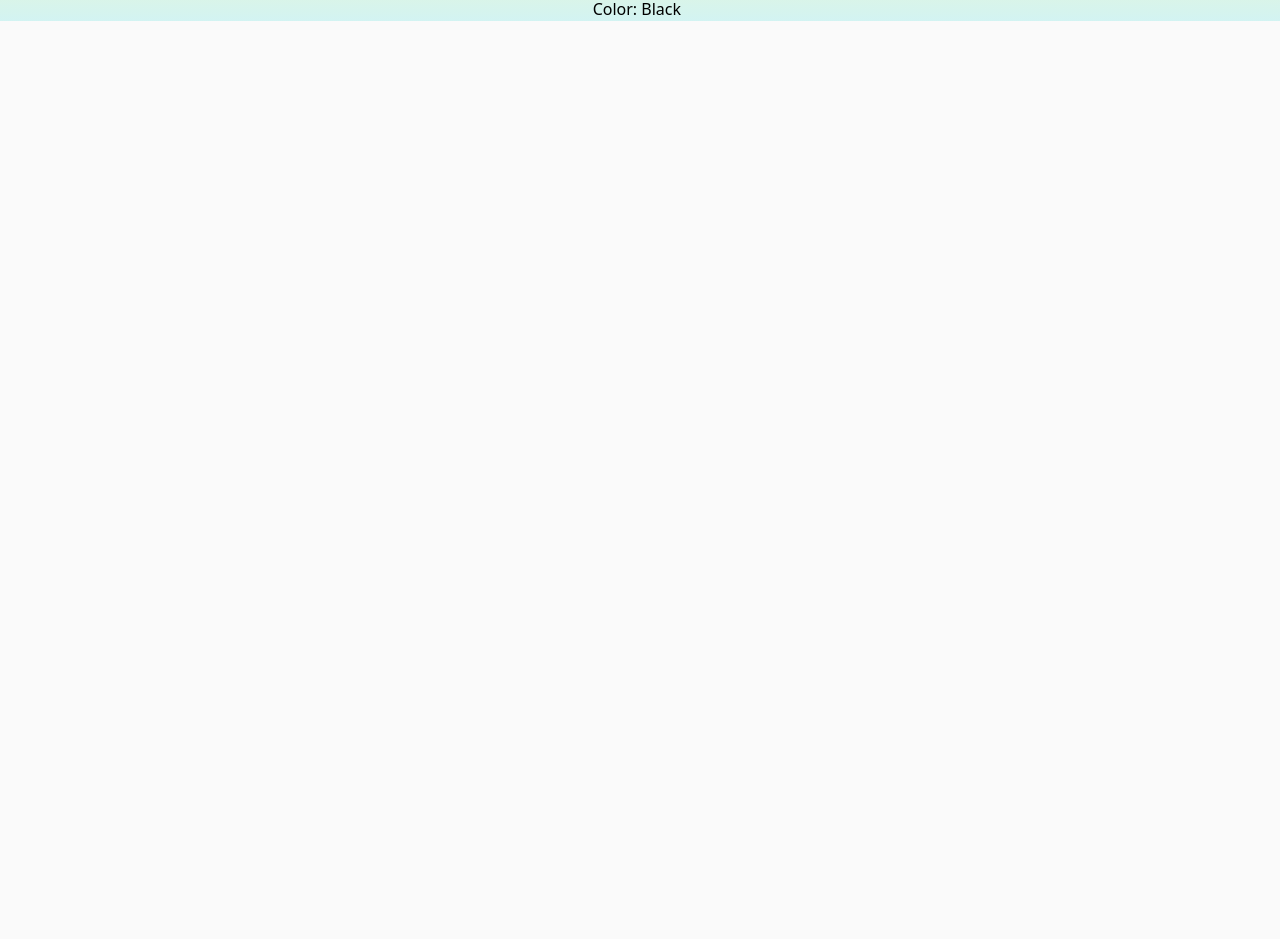
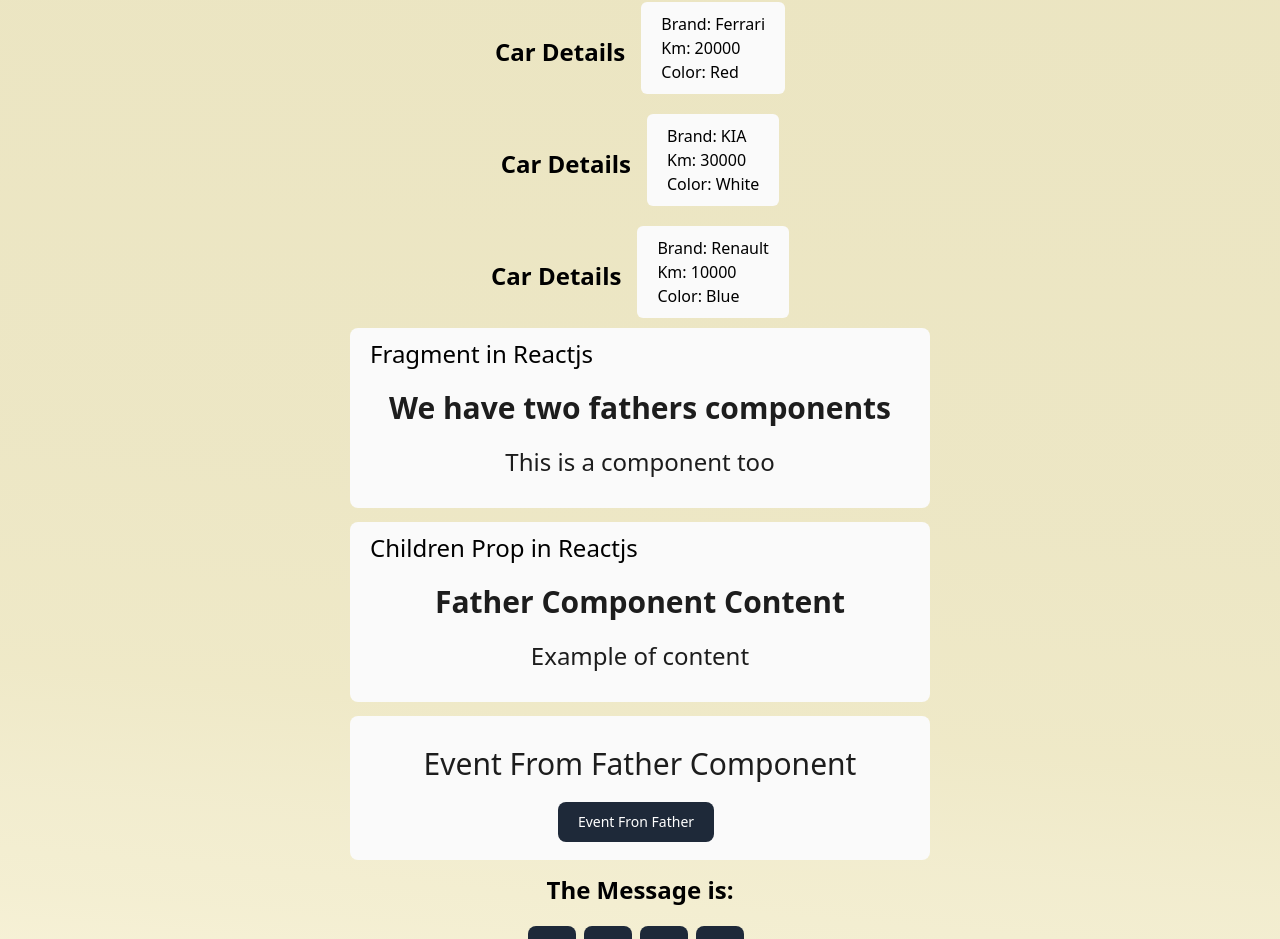
Before and after one commit to josevitor555/studyreact, a React (Vite) app: page / in a window 1280 px wide. Shown: the part 1382-2321 px from the top of the page. Before the commit the page ends 1403 px from the top, so only its background shows below. Built offline with nearby package versions, Linux system fonts and the light colour scheme.

Commit message:
Avançando no React

```diff
--- a/src/App.css
+++ b/src/App.css
@@ -14,10 +14,25 @@ h1 {
   margin: 20px 10px;
 }
 
-.show-button, .props, .card__details {
+.show-button, .props {
   display: flex;
   align-items: center;
   justify-content: center;
+}
+
+.card__details {
+  margin: 0 auto;
+  padding: 10px;
+  width: 560px;
+  display: flex;
+  align-items: center;
+  justify-content: center;
+}
+
+.card__details ul {
+  background: #fafafa;
+  padding: 10px 20px;
+  border-radius: 6px;
 }
 
 .list-names {
@@ -28,23 +43,53 @@ h1 {
   list-style: none;
 }
 
+.state-lift {
+  margin-top: 10px;
+  padding: 10px 0px;
+}
+
+.fragment {
+  background: #fafafa;
+  width: 580px;
+  margin: 0 auto;
+  padding: 10px 20px;
+  border-radius: 8px;
+}
+
+.children-prop {
+  background: #fafafa;
+  width: 580px;
+  margin: 14px auto;
+  padding: 10px 20px;
+  border-radius: 8px;
+}
+
+.execute__function {
+  background: #fafafa;
+  width: 580px;
+  margin: 14px auto;
+  padding: 10px 20px;
+  border-radius: 8px;
+}
+
 body {
   height: auto;
   background: #fafafa;
   height: auto;
   background-image: linear-gradient(
-    0deg,
-    hsl(178deg 59% 89%) 0%,
-    hsl(146deg 56% 91%) 2%,
-    hsl(113deg 52% 92%) 4%,
-    hsl(81deg 46% 93%) 8%,
-    hsl(49deg 38% 94%) 12%,
-    hsl(16deg 26% 96%) 19%,
-    hsl(5deg 40% 95%) 32%,
-    hsl(15deg 64% 92%) 59%,
-    hsl(25deg 76% 90%) 77%,
-    hsl(35deg 83% 87%) 88%,
-    hsl(45deg 88% 85%) 95%,
-    hsl(55deg 91% 82%) 100%
+    5deg,
+    hsl(50deg 69% 91%) 0%,
+    hsl(50deg 64% 90%) 2%,
+    hsl(51deg 60% 89%) 4%,
+    hsl(51deg 57% 88%) 8%,
+    hsl(51deg 55% 86%) 13%,
+    hsl(51deg 52% 85%) 22%,
+    hsl(51deg 51% 84%) 47%,
+    hsl(50deg 52% 85%) 76%,
+    hsl(48deg 54% 86%) 86%,
+    hsl(47deg 56% 87%) 92%,
+    hsl(46deg 58% 88%) 96%,
+    hsl(44deg 60% 89%) 98%,
+    hsl(43deg 62% 90%) 100%
   );
 }
--- a/src/App.jsx
+++ b/src/App.jsx
@@ -1,14 +1,40 @@
 import './App.css'
 import './input.css'
 
-import imageExmple from './assets/img.jpg'
+import imageExmple from './assets/monkey.jpg'
 import Data from './components/Data'
 import ListRender from './components/ListRender'
 import ConditionalRender from './components/ConditionalRender'
 import ShowUsersName from './components/ShowUsersName'
 import CardDetails from './components/CardDetails'
+import Fragment from './components/Fragment'
+import Container from './components/Container'
+import ExecuteFunction from './components/ExecuteFunction'
+import Message from './components/Message'
+import ChangeMessage from './components/ChangeMessage'
+
+import { useState } from 'react'
+
+{/* Renderização de lista com componente */}
+const cars = [
+  {id: 1, barnd: "Ferrari", color: "Red", km: 20000},
+  {id: 2, barnd: "KIA", color: "White", km: 30000},
+  {id: 3, barnd: "Renault", color: "Blue", km: 10000},
+]
 
 function App() {
+
+  // Função em Prop
+
+  function showMessage() {
+    alert("Event from father component!");
+  }
+
+  // State Lift
+  const [message, setMessage] = useState("")
+  const handleMessage = (msg) => {
+    setMessage(msg);
+  }
 
   return (
     <>
@@ -17,7 +43,7 @@ function App() {
 
       {/* Importando imagens */}
       {/* <img src="./assets/img.jpg" alt="Image not found" /> */}
-      <img src={imageExmple}alt="Image not found" />
+      <img src={imageExmple} alt="Image not found" />
 
       <Data/>
       <ListRender/>
@@ -32,6 +58,27 @@ function App() {
       <CardDetails brand="BMW" km={10000} color="Blue"/>
       <CardDetails brand="Tesla" km={12000} color="Red"/>
       <CardDetails brand="Volvo" km={11000} color="Black"/>
+
+      {/* Renderização de lista com componente */}
+
+      {cars.map((car) => (
+        <CardDetails key={car.id} brand={car.barnd} color={car.color} km={car.km} />
+      ))}
+
+      {/* Fragment */}
+      <Fragment/>
+
+      {/* Container - children props */}
+      <Container>
+        <h1 className='text-2xl font-light'> Example of content </h1>
+      </Container>
+
+      {/* Função em Prop */}
+      <ExecuteFunction myFunction={showMessage}/>
+
+      {/* State Lift */}
+      <Message msg={message}/>
+      <ChangeMessage handleMessage={handleMessage}/>
      </div>
     </>
   )
--- a/src/components/CardDetails.jsx
+++ b/src/components/CardDetails.jsx
@@ -1,6 +1,6 @@
 const CardDetails = ({brand, km, color}) => {
     return (
-        <div className="flex flex-col card__details">
+        <div className="card__details grid grid-cols-4 gap-4 mt-4">
             <h3 className="text-2xl font-semibold mt-2"> Car Details </h3>
             <ul>
                 <li> Brand: {brand} </li>
--- /dev/null
+++ b/src/components/ChangeMessage.jsx
@@ -0,0 +1,14 @@
+const ChangeMessage = ({ handleMessage }) => {
+
+    const messages = ["José!", "Vitor", "Sousa", "Feitosa"];
+    return (
+        <div className="state-lift flex items-center justify-center">
+            <button className="text-white bg-gray-800 hover:bg-gray-900 focus:outline-none focus:ring-4 focus:ring-gray-300 font-medium rounded-lg text-sm px-5 py-2.5 me-2 mb-2 dark:bg-gray-800 dark:hover:bg-gray-700 dark:focus:ring-gray-700 dark:border-gray-700" onClick={() => handleMessage(messages[0])}> 1 </button>
+            <button className="text-white bg-gray-800 hover:bg-gray-900 focus:outline-none focus:ring-4 focus:ring-gray-300 font-medium rounded-lg text-sm px-5 py-2.5 me-2 mb-2 dark:bg-gray-800 dark:hover:bg-gray-700 dark:focus:ring-gray-700 dark:border-gray-700" onClick={() => handleMessage(messages[1])}> 2 </button>
+            <button className="text-white bg-gray-800 hover:bg-gray-900 focus:outline-none focus:ring-4 focus:ring-gray-300 font-medium rounded-lg text-sm px-5 py-2.5 me-2 mb-2 dark:bg-gray-800 dark:hover:bg-gray-700 dark:focus:ring-gray-700 dark:border-gray-700" onClick={() => handleMessage(messages[2])}> 3 </button>
+            <button className="text-white bg-gray-800 hover:bg-gray-900 focus:outline-none focus:ring-4 focus:ring-gray-300 font-medium rounded-lg text-sm px-5 py-2.5 me-2 mb-2 dark:bg-gray-800 dark:hover:bg-gray-700 dark:focus:ring-gray-700 dark:border-gray-700" onClick={() => handleMessage(messages[3])}> 4 </button>
+        </div>
+    )
+}
+
+export default ChangeMessage
--- a/src/components/ConditionalRender.jsx
+++ b/src/components/ConditionalRender.jsx
@@ -9,7 +9,7 @@ function ConditionalRender() {
             {x && <p> If x is equal true, yes! </p>}
 
             {/* Else */}
-            <h3 className="text-2xl font-semibold mt-2"> Render ternário </h3>
+            <h3 className="text-2xl font-semibold mt-2"> Ternary render </h3>
             {name === "José" ? (
                 <div>
                     <p> Hello! José. </p>
--- /dev/null
+++ b/src/components/Container.jsx
@@ -0,0 +1,11 @@
+const Container = ({ children }) => {
+    return (
+        <div className="children-prop">
+            <h2 className="text-2xl font-extralight"> Children Prop in Reactjs </h2>
+            <h1 className="text-3xl font-semibold"> Father Component Content </h1>
+            {children}
+        </div>
+    );
+}
+
+export default Container
--- /dev/null
+++ b/src/components/ExecuteFunction.jsx
@@ -0,0 +1,10 @@
+const ExecuteFunction = ({ myFunction }) => {
+    return (
+        <div className="execute__function flex flex-col items-center justify-center">
+            <h1 className="text-3xl font-light"> Event From Father Component </h1>
+            <button className="text-white bg-gray-800 hover:bg-gray-900 focus:outline-none focus:ring-4 focus:ring-gray-300 font-medium rounded-lg text-sm px-5 py-2.5 me-2 mb-2 dark:bg-gray-800 dark:hover:bg-gray-700 dark:focus:ring-gray-700 dark:border-gray-700 cursor-pointer" onClick={myFunction}> Event Fron Father </button>
+        </div>
+    )
+}
+
+export default ExecuteFunction
--- /dev/null
+++ b/src/components/Fragment.jsx
@@ -0,0 +1,17 @@
+const Fragment = () => {
+    return (
+        <>
+            <div className="fragment">
+                <h2 className="text-2xl font-extralight"> Fragment in Reactjs </h2>
+                <div>
+                    <h1 className="text-3xl font-semibold"> We have two fathers components </h1>
+                </div>
+                <div>
+                    <h1 className="text-2xl font-light"> This is a component too </h1>
+                </div>
+            </div>
+        </>
+    )
+}
+
+export default Fragment
--- /dev/null
+++ b/src/components/Message.jsx
@@ -0,0 +1,9 @@
+const Message = ({ msg }) => {
+    return (
+        <div className="text-center">
+            <p className="text-2xl font-semibold"> The Message is: {msg} </p>
+        </div>
+    )
+}
+
+export default Message
```
Also changed, not shown: src/assets/img.jpg (deleted), src/assets/monkey.jpg (added).
